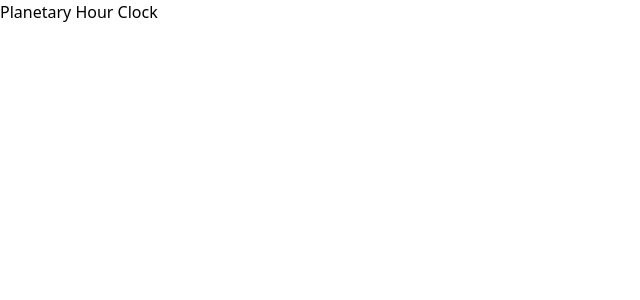
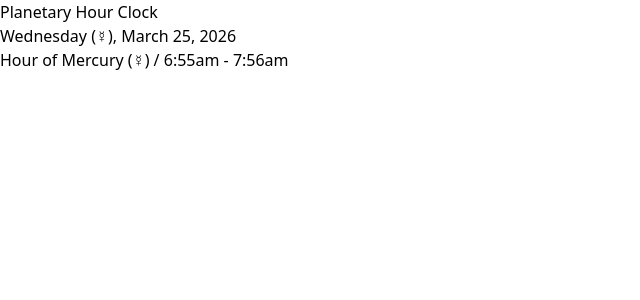
Before and after one commit to mels065/planetary-hours-clock, a Next.js app: page / in a window 1280 px wide. Shown: the top 300 px of the page, without its empty margins (0-640 px from the left). Built offline with nearby package versions, Linux system fonts and the light colour scheme.

Commit message:
Show planetary clock display

```diff
--- a/src/app/page.tsx
+++ b/src/app/page.tsx
@@ -1,8 +1,11 @@
+import PlanetaryHourDisplay from "@/components/PlanetaryHourDisplay";
+
 export default function Home() {
   return (
     <div>
       <main>
         <h1>Planetary Hour Clock</h1>
+        <PlanetaryHourDisplay />
       </main>
     </div>
   );
--- a/src/components/PlanetaryHourDisplay.tsx
+++ b/src/components/PlanetaryHourDisplay.tsx
@@ -1,20 +1,40 @@
+"use client"
+
+import { useEffect } from "react";
 import { useSelector, useDispatch } from "react-redux";
 import { updateClock, ClockState } from "@/features/clock/clockSlice";
 import { RootState, AppDispatch } from "../store";
-import { DayOfWeek, Month } from "@/utils/enums";
+import { Planet, DayOfWeek, Month } from "@/utils/enums";
+import PlanetaryInfo from "@/models/PlanetaryInfo";
 import { renderCurrentDate, renderPlanetaryHour } from "@/utils/utils";
+import { DAYS_OF_WEEK } from "@/utils/constants";
 
 export default function PlanetaryHourDisplay() {
     const { currentDate, currentHour } = useSelector<RootState, ClockState>(state => state.clock);
     const dispatch = useDispatch<AppDispatch>();
+
+    useEffect(() => {
+        const date = new Date("March 25, 2026 06:55:00");
+        dispatch(updateClock({
+            currentDate: renderCurrentDate({
+                date,
+                dayOfWeek: DAYS_OF_WEEK[date.getDay()]
+            }),
+            currentHour: renderPlanetaryHour({
+                startTime: new Date("March 25, 2026 06:55:00"),
+                endTime: new Date("March 25, 2026 07:56:00"),
+                planet: DAYS_OF_WEEK[date.getDay()].planet
+            })
+        }))
+    }, [dispatch]);
 
     return (
         <>
             {
                 currentDate && currentHour && (
                     <div>
-                        <div>{renderCurrentDate(currentDate)}</div>
-                        <div>{renderPlanetaryHour(currentHour)}</div>
+                        <div>{currentDate}</div>
+                        <div>{currentHour}</div>
                     </div>
                 )
             }
--- a/src/features/clock/clockSlice.ts
+++ b/src/features/clock/clockSlice.ts
@@ -1,14 +1,16 @@
-import { createSlice } from "@reduxjs/toolkit";
+import { PayloadAction, createSlice } from "@reduxjs/toolkit";
 import { PlanetaryDate, PlanetaryHour } from "@/utils/interfaces";
+
+const initialState: ClockState = {
+    currentDate: null,
+    currentHour: null,
+};
 
 const clockSlice = createSlice({
     name: 'clock',
-    initialState: {
-        currentDate: null,
-        currentHour: null,
-    },
+    initialState,
     reducers: {
-        updateClock(state, action) {
+        updateClock(state, action: PayloadAction<ClockState>) {
             return {
                 ...state,
                 currentDate: action.payload.currentDate,
@@ -18,9 +20,9 @@ const clockSlice = createSlice({
     }
 });
 
-export type ClockState = {
-    currentDate: PlanetaryDate | null,
-    currentHour: PlanetaryHour | null
+export interface ClockState  {
+    currentDate: string | null;
+    currentHour: string | null
 }
 
 export const { updateClock } = clockSlice.actions;
```
